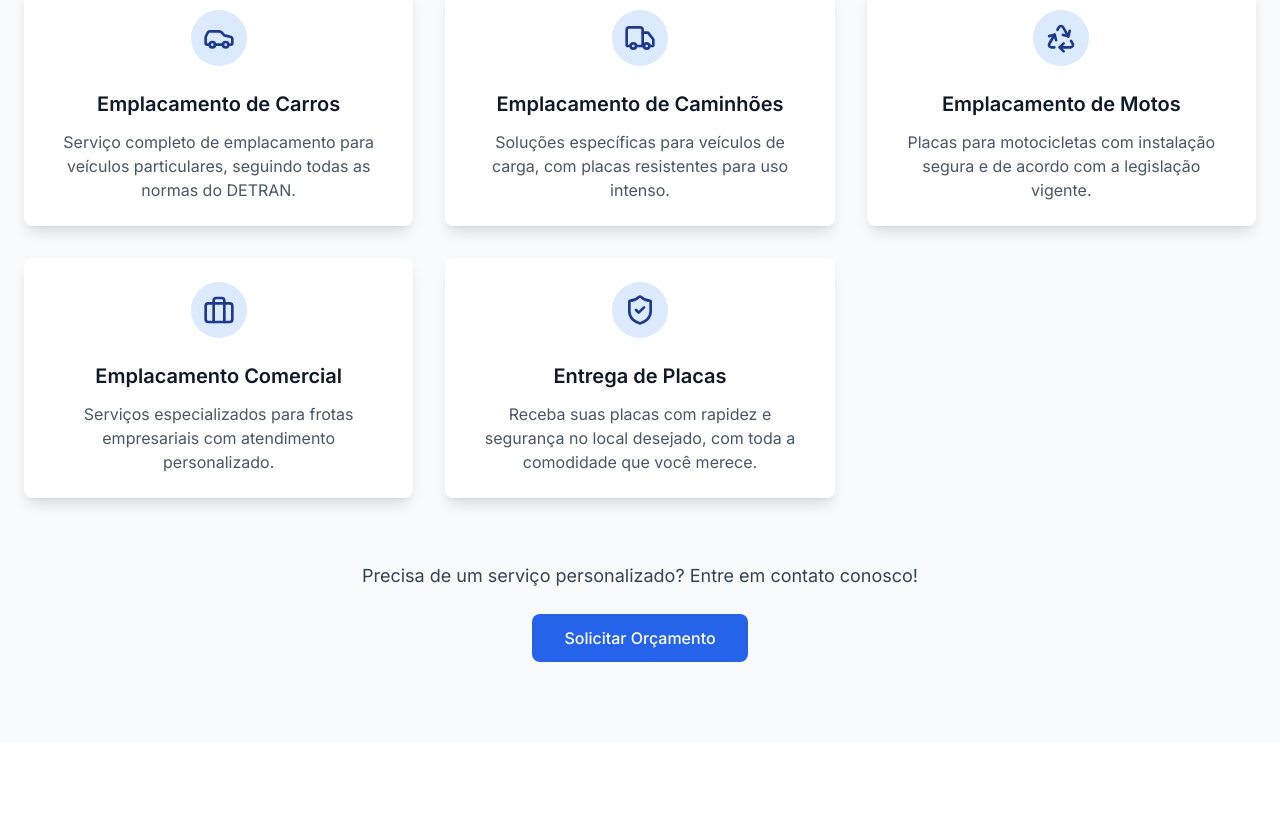
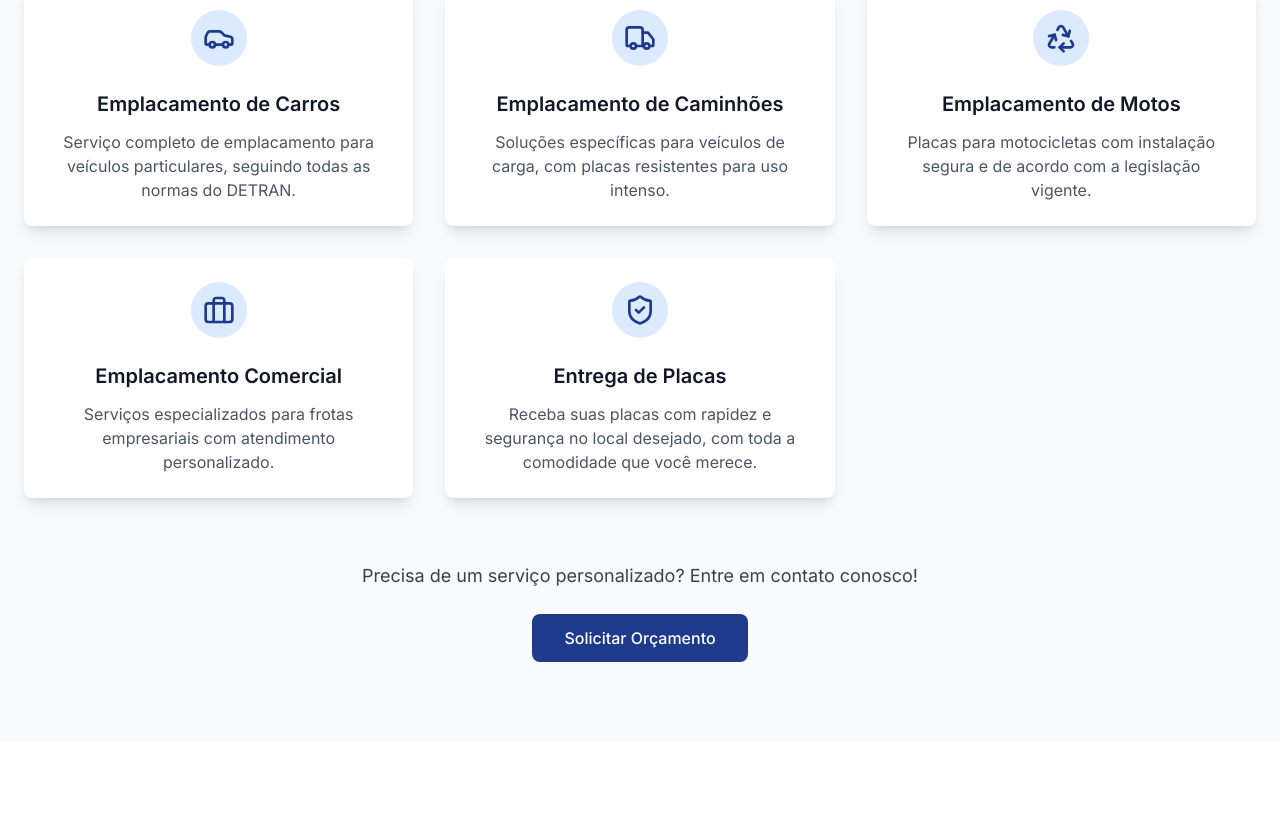
Before and after one commit to LauraSchiavon/placaNewWebSite, a React (Vite) app: page / in a window 1280 px wide. Shown: the part 1970-2795 px from the top of the page. Built offline with nearby package versions, Linux system fonts and the light colour scheme.

Commit message:
botão solicitar orçamento

```diff
--- a/src/components/Header.tsx
+++ b/src/components/Header.tsx
@@ -19,6 +19,16 @@ const Header = () => {
     { label: "Serviços", href: "services" },
     { label: "Localização", href: "location" },
   ];
+
+  const handleWhatsAppRedirect = () => {
+    const phoneNumber = "551982212948";
+    const message =
+      "Olá! Gostaria de saber mais sobre os serviços de emplacamento.";
+    const whatsappUrl = `https://wa.me/${phoneNumber}?text=${encodeURIComponent(
+      message
+    )}`;
+    window.open(whatsappUrl, "_blank");
+  };
 
   return (
     <header
@@ -43,12 +53,12 @@ const Header = () => {
                 {item.label}
               </a>
             ))}
-            <a
-              href="#contact"
+            <button
+              onClick={handleWhatsAppRedirect}
               className="ml-4 px-6 py-2 bg-blue-900 text-white rounded-lg hover:bg-blue-800 transition-colors duration-200"
             >
               Solicitar Orçamento
-            </a>
+            </button>
           </nav>
 
           {/* Botão Mobile */}
@@ -81,13 +91,15 @@ const Header = () => {
                 {item.label}
               </a>
             ))}
-            {/* <a
-              href="location"
-              className="block px-4 py-2 bg-blue-900 text-white rounded-lg hover:bg-blue-800 transition-colors duration-200"
-              onClick={() => setIsOpen(false)}
+            <button
+              onClick={() => {
+                setIsOpen(false);
+                handleWhatsAppRedirect();
+              }}
+              className="block w-full px-4 py-2 bg-blue-900 text-white rounded-lg hover:bg-blue-800 transition-colors duration-200"
             >
               Solicitar Orçamento
-            </a> */}
+            </button>
           </div>
         </div>
       )}
--- a/src/components/Services.tsx
+++ b/src/components/Services.tsx
@@ -5,7 +5,6 @@ import {
   Recycle as Motorcycle,
   Briefcase,
   ShieldCheck,
-  FileText,
 } from "lucide-react";
 
 const ServiceCard = ({
@@ -67,6 +66,7 @@ const Services = () => {
   return (
     <section id="services" className="py-20 bg-gray-50">
       <div className="container mx-auto px-4 md:px-6">
+        {/* Título da Seção */}
         <div className="text-center mb-12">
           <h2 className="text-3xl md:text-4xl font-bold text-gray-900 mb-4">
             Nossos Serviços
@@ -78,6 +78,7 @@ const Services = () => {
           </p>
         </div>
 
+        {/* Cards de Serviços */}
         <div className="grid grid-cols-1 md:grid-cols-2 lg:grid-cols-3 gap-8">
           {services.map((service, index) => (
             <ServiceCard
@@ -89,13 +90,16 @@ const Services = () => {
           ))}
         </div>
 
+        {/* Botão Final */}
         <div className="mt-16 text-center">
           <p className="text-lg text-gray-700 mb-6">
             Precisa de um serviço personalizado? Entre em contato conosco!
           </p>
           <a
-            href="#contact"
-            className="inline-block bg-blue-600 hover:bg-blue-900 text-white px-8 py-3 rounded-lg font-medium transition-all transform hover:scale-105"
+            href="https://api.whatsapp.com/send?phone=SEU_NUMERO_AQUI&text=Olá!%20Gostaria%20de%20solicitar%20um%20orçamento."
+            target="_blank"
+            rel="noopener noreferrer"
+            className="inline-block bg-blue-900 hover:bg-blue-800 text-white px-8 py-3 rounded-lg font-medium transition-all duration-200 transform hover:scale-105"
           >
             Solicitar Orçamento
           </a>
```
